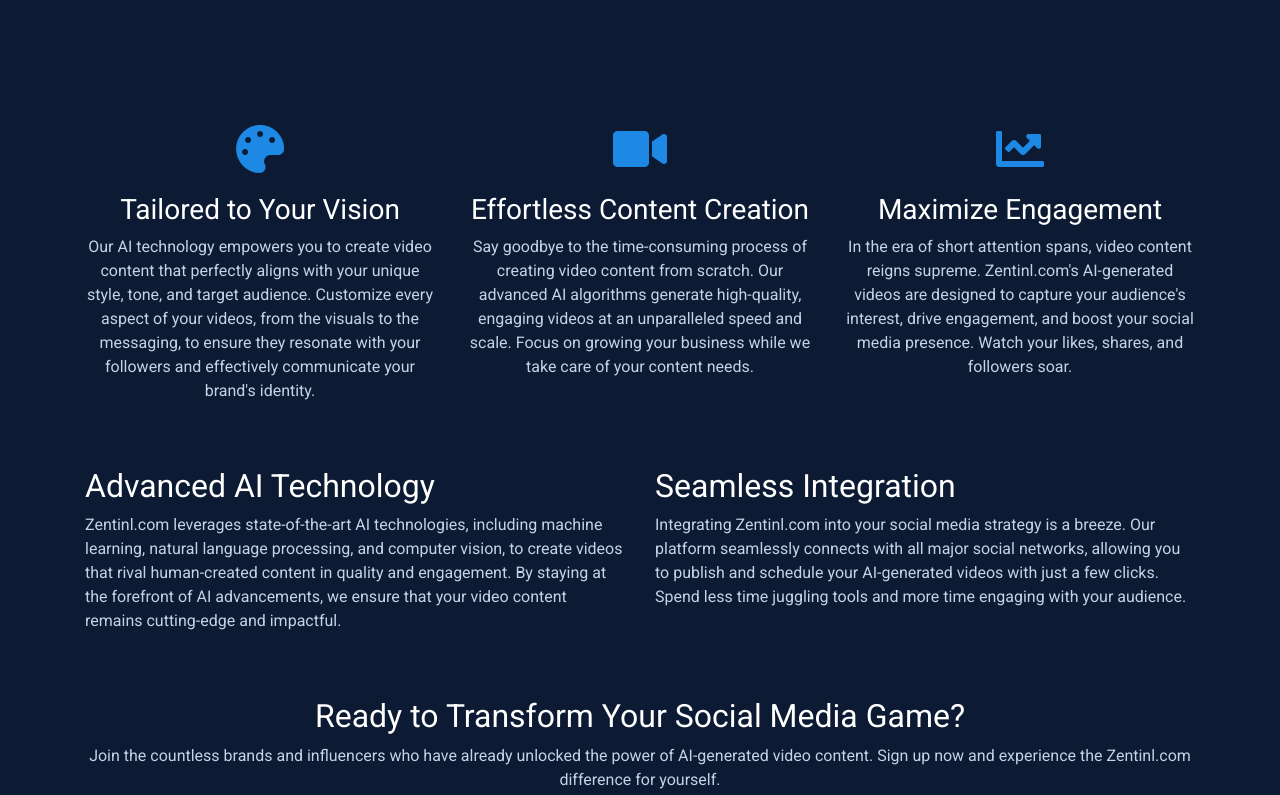
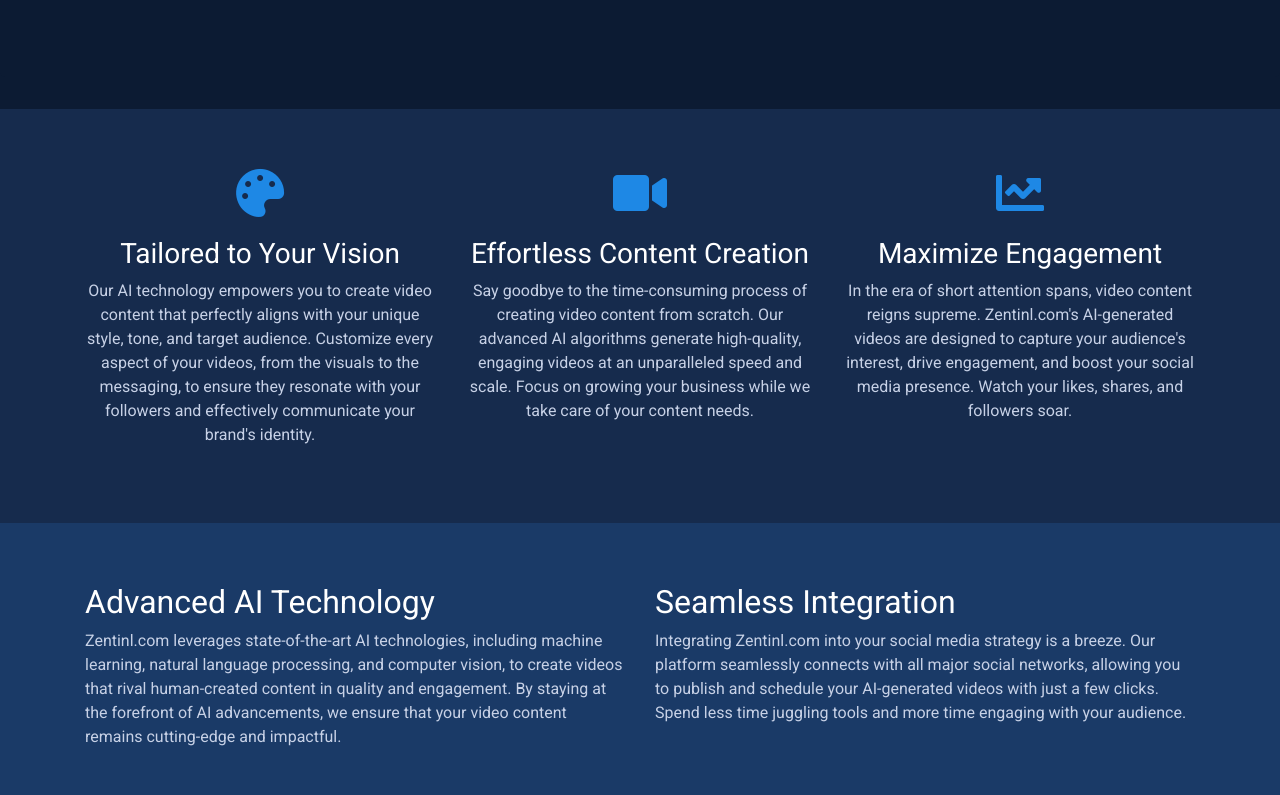
Before and after one commit to stebansaa/zentinl.com, a plain HTML site: page index.html in a window 1280 px wide. Shown: the part 535-1330 px from the top of the page. Drawn offline with nearby package versions, Linux system fonts and the light colour scheme.

Commit message:
Update index.html

```diff
--- a/index.html
+++ b/index.html
@@ -93,6 +93,15 @@
     .nav-link:hover {
       color: #1e88e5;
     }
+
+    .feature-row {
+      background-color: #162b4d;
+      padding: 60px 0;
+    }
+
+    .feature-row:nth-child(even) {
+      background-color: #1a3a67;
+    }
   </style>
 </head>
 
@@ -126,7 +135,8 @@
     </div>
   </div>
 
-  <div class="container my-5">
+  <div class="feature-row">
+    <div class="container">
       <div class="row">
         <div class="col-md-4 text-center">
           <i class="fas fa-palette feature-icon"></i>
@@ -151,8 +161,10 @@
         </div>
       </div>
     </div>
+  </div>
 
-  <div class="container my-5">
+  <div class="feature-row">
+    <div class="container">
       <div class="row">
         <div class="col-md-6">
           <h2 class="feature-title">Advanced AI Technology</h2>
@@ -166,6 +178,7 @@
           <p class="feature-text">Integrating Zentinl.com into your social media strategy is a breeze. Our platform seamlessly connects with all
             major social networks, allowing you to publish and schedule your AI-generated videos with just a few clicks.
             Spend less time juggling tools and more time engaging with your audience.</p>
+        </div>
       </div>
     </div>
   </div>
```
Lines whose indentation alone changed are shown as unchanged.
